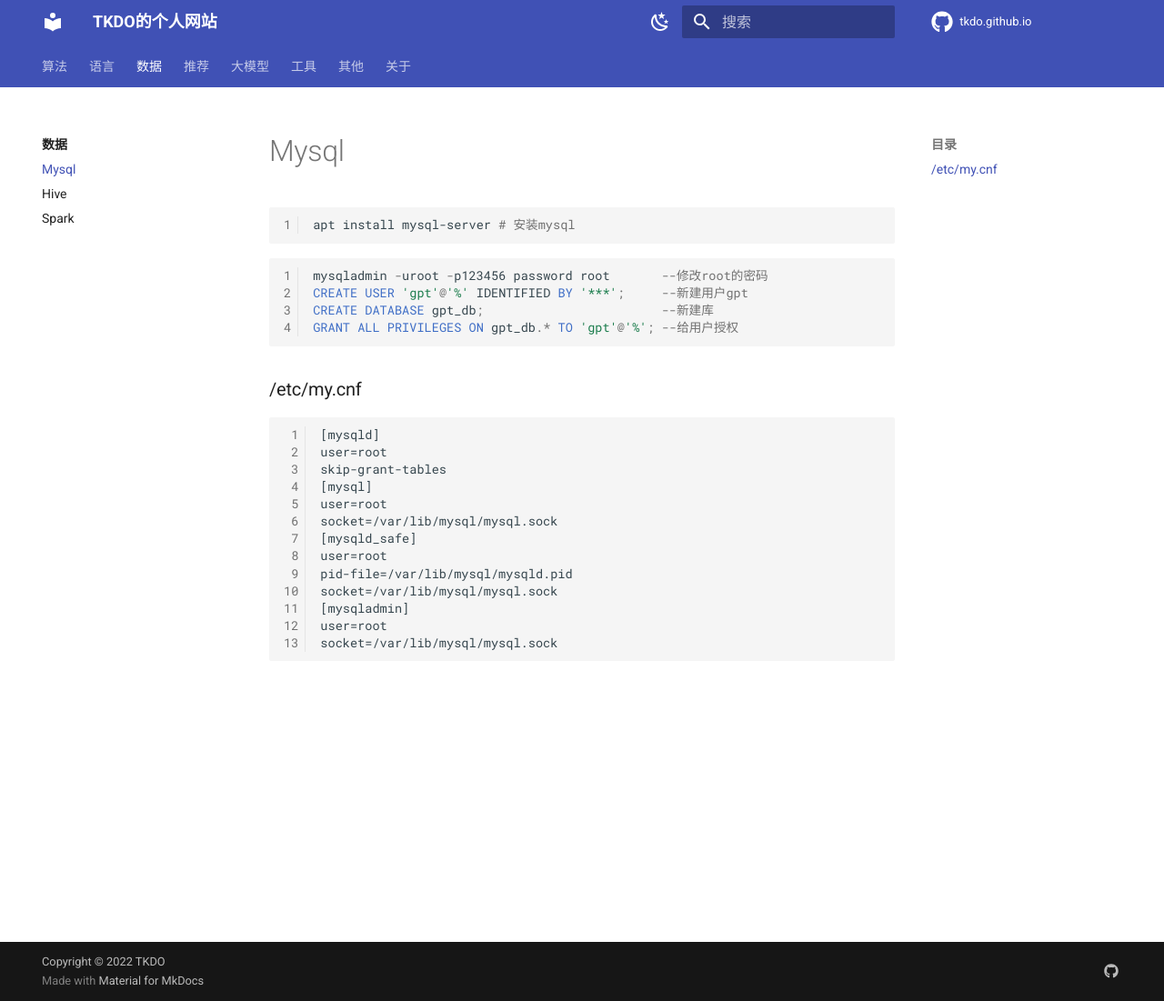
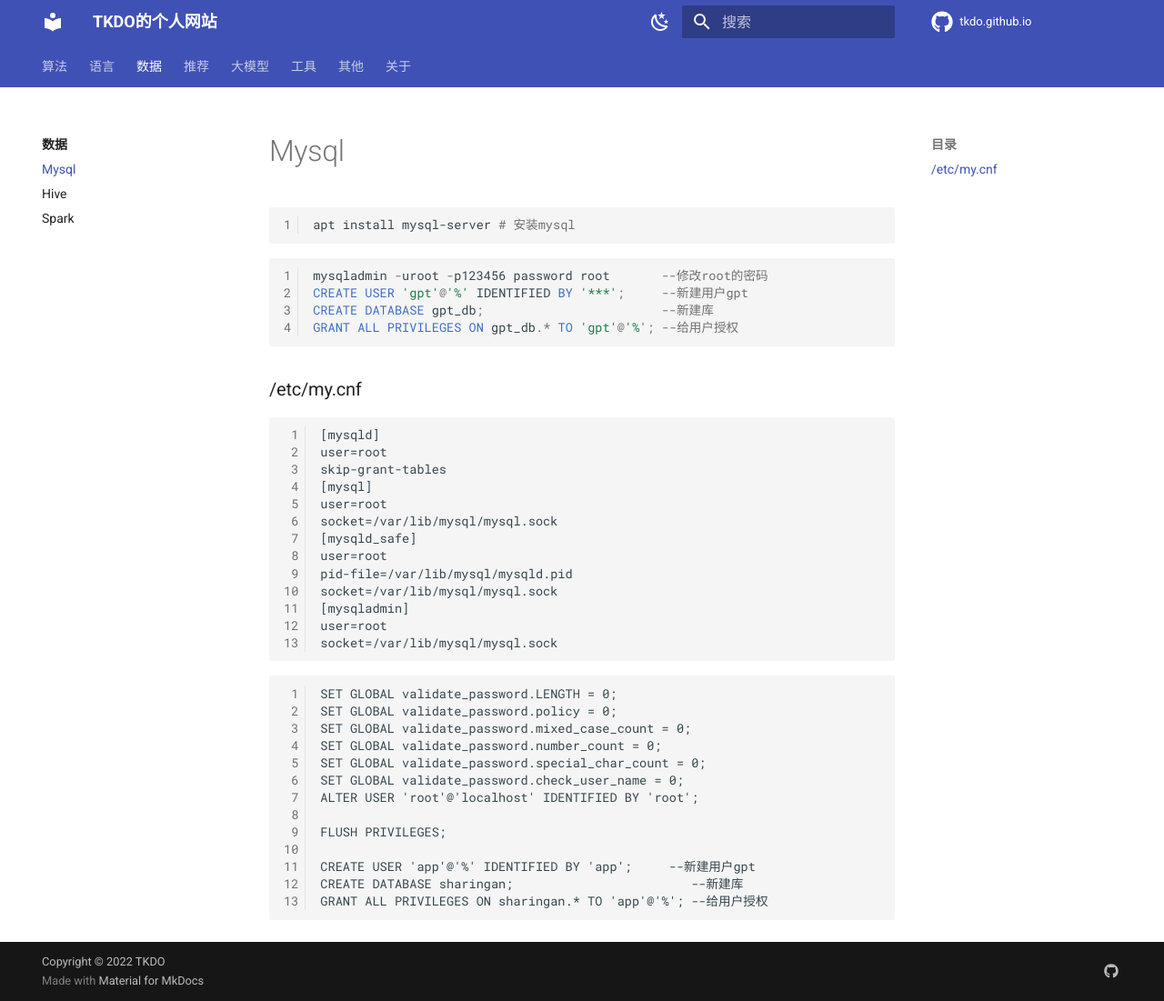
Before and after one commit to tkdo/tkdo.github.io, an MkDocs documentation site: the page built from docs/data/mysql.md, in a window 1280 px wide and 1101 px high. Shown: the whole window at 91% size. Built offline with MkDocs 1.6.1 and Material for MkDocs 9.7.7, drawn with Linux system fonts in a browser that asks for light colours; comment, search, counter and statistics services are not loaded.

Commit message:
config mysql

````diff
--- a/docs/data/mysql.md
+++ b/docs/data/mysql.md
@@ -25,3 +25,21 @@ socket=/var/lib/mysql/mysql.sock
 user=root
 socket=/var/lib/mysql/mysql.sock
 ```
+
+
+
+```
+SET GLOBAL validate_password.LENGTH = 0;
+SET GLOBAL validate_password.policy = 0;
+SET GLOBAL validate_password.mixed_case_count = 0;
+SET GLOBAL validate_password.number_count = 0;
+SET GLOBAL validate_password.special_char_count = 0;
+SET GLOBAL validate_password.check_user_name = 0;
+ALTER USER 'root'@'localhost' IDENTIFIED BY 'root';
+
+FLUSH PRIVILEGES;
+
+CREATE USER 'app'@'%' IDENTIFIED BY 'app';     --新建用户gpt
+CREATE DATABASE sharingan;                        --新建库
+GRANT ALL PRIVILEGES ON sharingan.* TO 'app'@'%'; --给用户授权
+```
````
